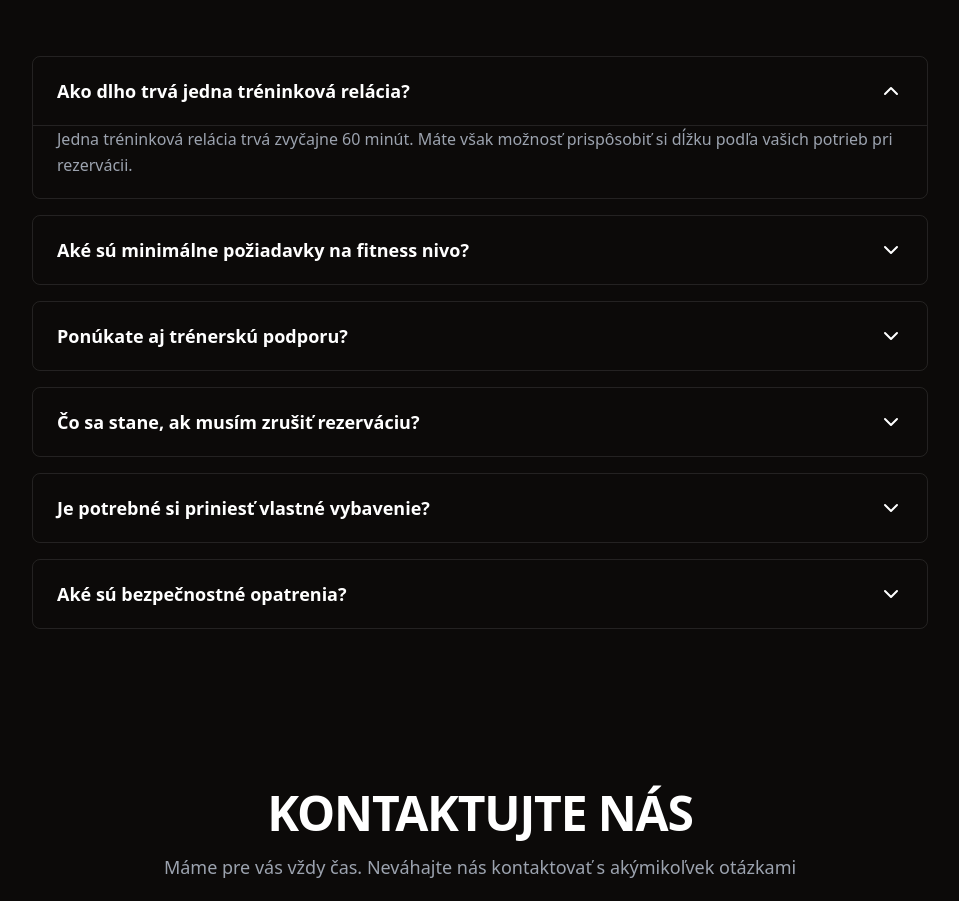
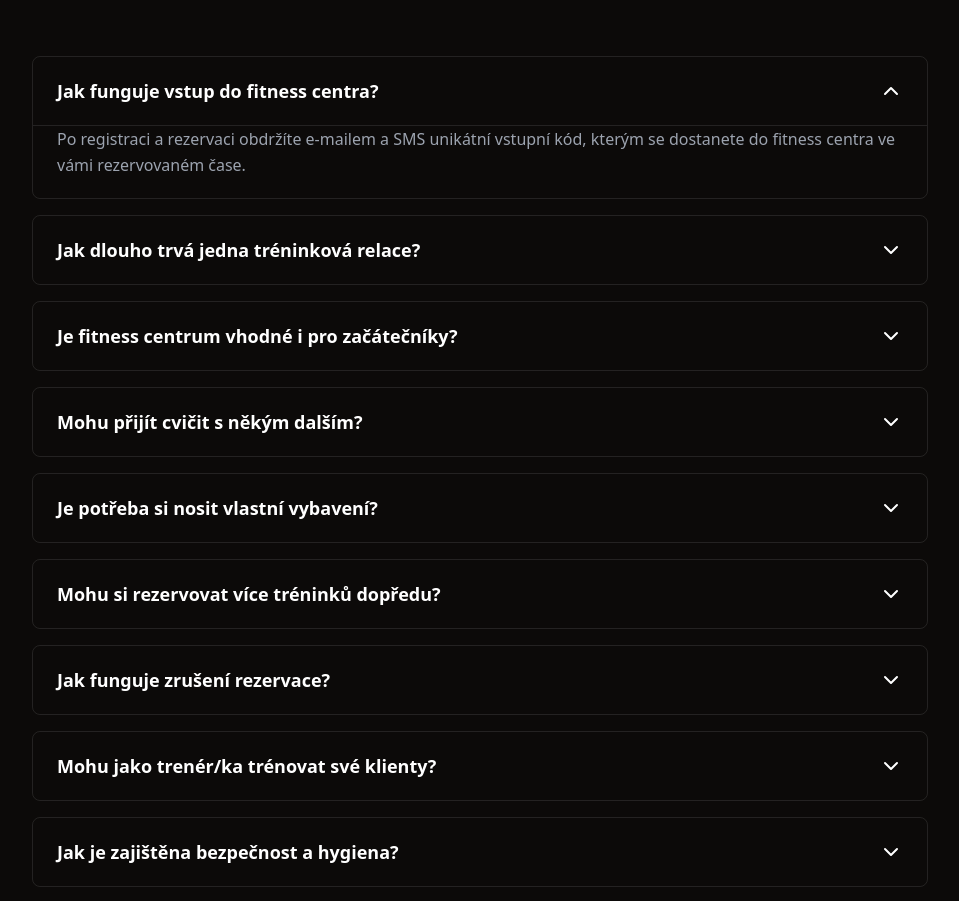
Before and after one commit to ScRichard/Gymboo, a Next.js app: page / in a window 1280 px wide. Shown: the part 4380-5281 px from the top of the page, without its empty margins (160-1119 px from the left). Built offline with nearby package versions, Linux system fonts and the light colour scheme.

Commit message:
Update FAQ.tsx

```diff
--- a/components/pages/FAQ.tsx
+++ b/components/pages/FAQ.tsx
@@ -9,29 +9,49 @@ type FAQItem = {
 };
 
 const faqItems: FAQItem[] = [
-  {
-    question: 'Ako dlho trvá jedna tréninková relácia?',
-    answer: 'Jedna tréninková relácia trvá zvyčajne 60 minút. Máte však možnosť prispôsobiť si dĺžku podľa vašich potrieb pri rezervácii.',
+   {
+    question: 'Jak funguje vstup do fitness centra?',
+    answer: 'Po registraci a rezervaci obdržíte e-mailem a SMS unikátní vstupní kód, kterým se dostanete do fitness centra ve vámi rezervovaném čase.',
   },
   {
-    question: 'Aké sú minimálne požiadavky na fitness nivo?',
-    answer: 'Naš fitness center je vhodný pre všetky fitness úrovne - od začiatočníkov až po pokročilých. Máme komplexné vybavenie na všetky druhy tréningov.',
+    question: 'Jak dlouho trvá jedna tréninková relace?',
+    answer: 'Standardní délka tréninku je 75 minut. Délku si můžete přizpůsobit při rezervaci dle svých potřeb je-li následující slot v rezervačním systému volný.',
   },
   {
-    question: 'Ponúkate aj trénerskú podporu?',
-    answer: 'Áno, na požiadanie poskytneme konzultáciu s profesionálnym trénerom. Kontaktujte nás pre viac informácií o dostupnosti.',
+    question: 'Je fitness centrum vhodné i pro začátečníky?',
+    answer: 'Ano, fitness centrum je vhodné pro začátečníky i pokročilé. Díky klidnému prostředí bez přeplněných prostor se můžete plně soustředit na svůj trénink.',
   },
   {
-    question: 'Čo sa stane, ak musím zrušiť rezerváciu?',
-    answer: 'Rezervácie je možné zrušiť do 24 hodín pred plánovaným časom bez poplatkov. Po tejto lehote si môžete stratiť kredit.',
+    question: 'Mohu přijít cvičit s někým dalším?',
+    answer: 'Ano, jeden vstup je možné využít až pro 3 osoby. Můžete přijít s partnerem, kamarádem nebo trenérem.',
   },
   {
-    question: 'Je potrebné si priniesť vlastné vybavenie?',
-    answer: 'Nie, máme kompletné vybavenie vrátane činiek, strojov a cvičovacích pomôcok. Máte možnosť priniesť si vlastný nástroj, ak chcete.',
+    question: 'Je potřeba si nosit vlastní vybavení?',
+    answer: 'Ne, fitness centrum je plně vybavené – k dispozici jsou činky, stroje, kardio i funkční pomůcky.',
   },
   {
-    question: 'Aké sú bezpečnostné opatrenia?',
-    answer: 'Dodržiavame najvyššie hygienické štandardy. Všetky zariadenia sú pravidelne dezinfikované a priestor je dobre vetraný.',
+    question: 'Mohu si rezervovat více tréninků dopředu?',
+    answer: 'Ano, rezervace lze vytvářet na více termínů dopředu podle dostupnosti v systému.',
+  },
+  {
+    question: 'Jak funguje zrušení rezervace?',
+    answer: 'Rezervaci lze zrušit v rezervačním systému do 24 hodin před začátkem. Po uplynutí této lhůty je vstup účtován.',
+  },
+  {
+    question: 'Mohu jako trenér/ka trénovat své klienty?',
+    answer: 'Ano, osobní trenéři mohou využívat prostor fitness centra, platí však maximální povolený počet osob.',
+  },
+  {
+    question: 'Jak je zajištěna bezpečnost a hygiena?',
+    answer: 'Dodržujeme vysoké hygienické standardy. Prostor je pravidelně dezinfikován, monitorován a dobře větraný.',
+  },
+  {
+    question: 'Je možné parkování?',
+    answer: 'Ano, parkování je možné v blízkosti fitness centra nebo přímo v areálu v dostupných hodinách.',
+  },
+  {
+    question: 'Mohu přijít s dítětem?',
+    answer: 'Ano, fitness centrum disponuje dětským koutkem. Za dítě však plně odpovídá doprovázející osoba.',
   },
 ];
 
```
